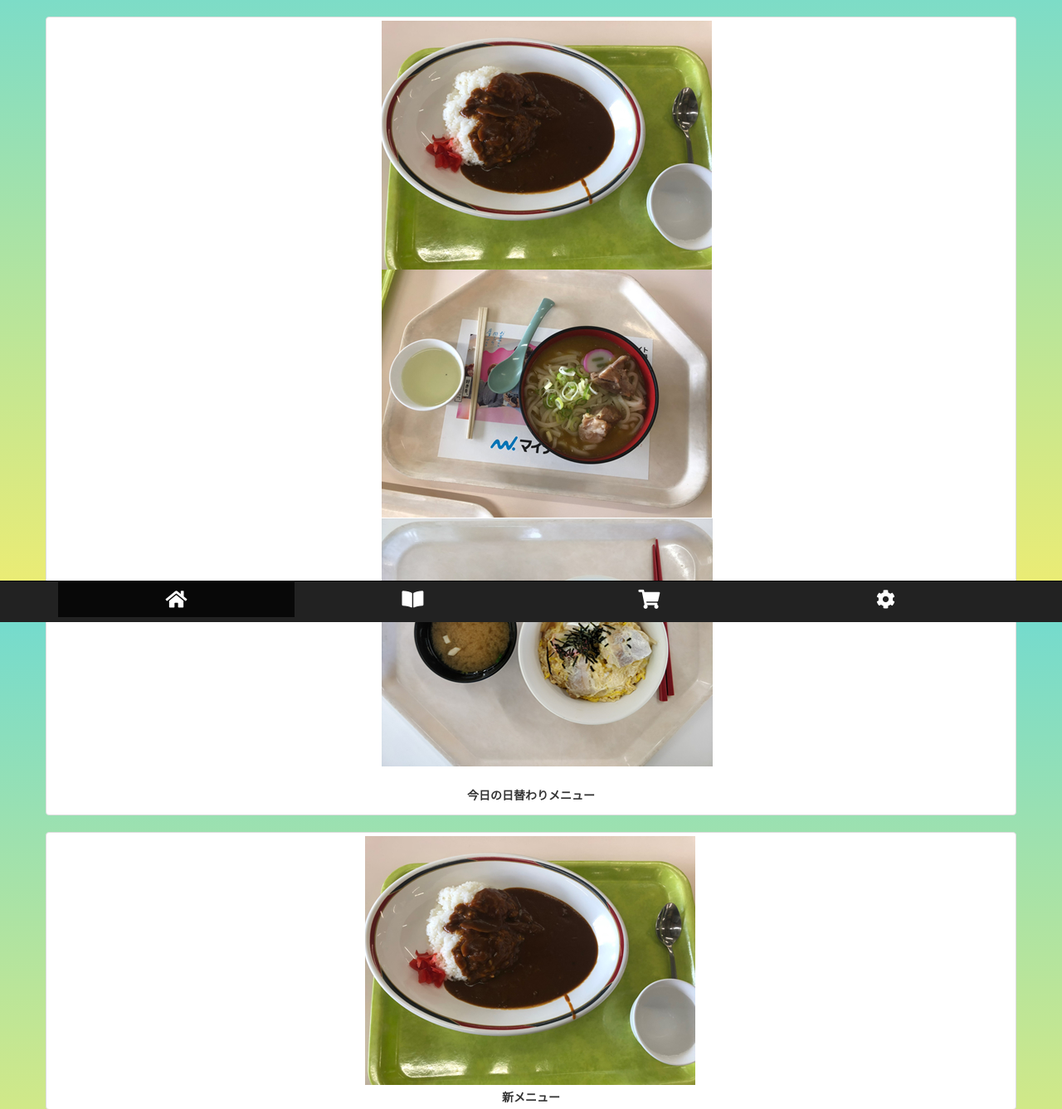
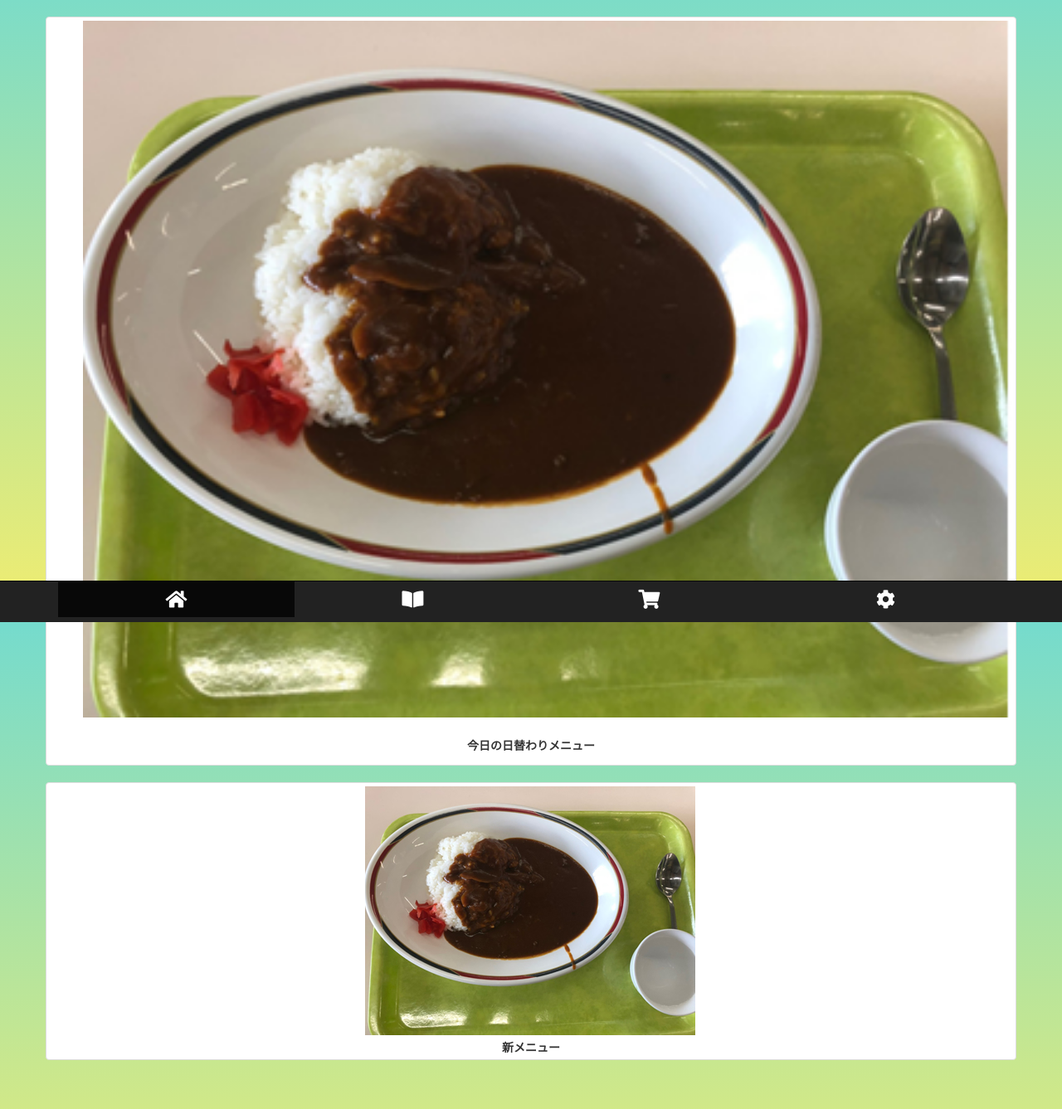
Before and after one commit to FunabikiKeisuke/Hack-U, a PHP site: page /index.html in a window 1280 px wide. Shown: the part 50-1387 px from the top of the page at 83% size. Run offline with PHP 8.4, Linux system fonts and the light colour scheme; some libraries are stand-ins or nearby versions.

Commit message:
slideshow直した

```diff
--- a/css/style.css
+++ b/css/style.css
@@ -10,9 +10,9 @@ body {
 
 body .container .row #slide ul li {
 	list-style: none;
-	position: relative;
-	margin-left: auto;
-	margin-right: auto;
+}
+body .container .row #slide ul li img {
+	width: 100%;
 }
 
 .thumbnail p {
--- a/index.html
+++ b/index.html
@@ -58,6 +58,6 @@
 		</nav>
 		<script src="https://code.jquery.com/jquery-3.4.1.js"></script>
 		<script src="https://stackpath.bootstrapcdn.com/bootstrap/3.4.1/js/bootstrap.min.js" integrity="sha384-aJ21OjlMXNL5UyIl/XNwTMqvzeRMZH2w8c5cRVpzpU8Y5bApTppSuUkhZXN0VxHd" crossorigin="anonymous"></script>
-		<!-- <script src="js/script.js"></script> -->
+		<script src="js/script.js"></script>
 	</body>
 </html>
```
